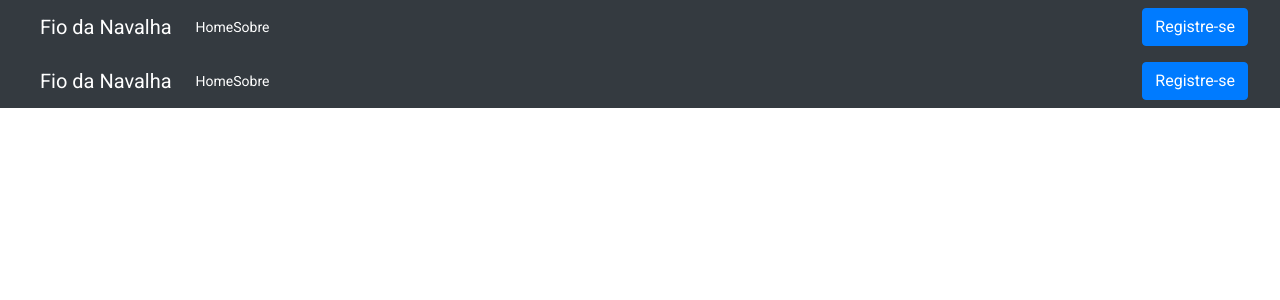
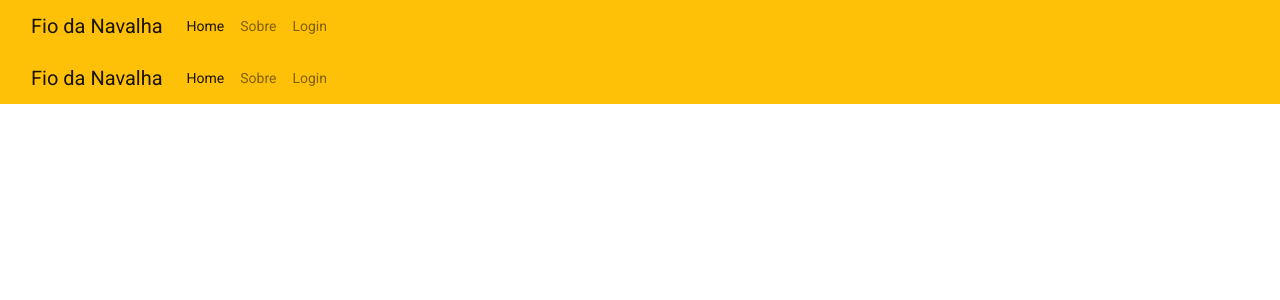
Before and after one commit to PedroCandiido/Front-FioDaNavalha-pt2, an Angular app: page /menu in a window 1280 px wide. Shown: the top 300 px of the page. Built offline with nearby package versions, Linux system fonts and the light colour scheme.

Commit message:
Alteração nav bar e build

```diff
--- a/src/app/menu/menu.component.html
+++ b/src/app/menu/menu.component.html
@@ -1,4 +1,5 @@
 
+<!--
 <nav class="navbar navbar-expand-lg navbar-light bg-light navbar-dark bg-dark" >
     <a routerLink="/home" routerLinkActive="selected" class="navbar-brand mx-4">Fio da Navalha</a>
     <div class="collapse navbar-collapse " id="navbarSupportedContent">
@@ -15,3 +16,21 @@
         <a routerLink="/login" routerLinkActive="selected" class="btn btn-primary enable" tabindex="-1" role="button" aria-disabled="true" style="margin-right: 1em;">Registre-se</a>
     </div>
 </nav>
+-->
+<nav class="navbar navbar-expand-lg navbar-light bg-warning">
+    <div class="container-fluid">
+        <a href="#" class="navbar-brand">Fio da Navalha</a>
+        <button type="button" class="navbar-toggler" data-bs-toggle="collapse" data-bs-target="#navbarCollapse">
+            <span class="navbar-toggler-icon"></span>
+        </button>
+        <div class="collapse navbar-collapse" id="navbarCollapse">
+            <div class="navbar-nav">
+                <a routerLink="/home" routerLinkActive="selected" class="nav-item nav-link active">Home</a>
+                <a routerLink="/sobre" routerLinkActive="selected" class="nav-item nav-link">Sobre</a>
+            </div>
+            <div class="navbar-nav ms-auto">
+                <a routerLink="/login" routerLinkActive="selected" class="nav-item nav-link">Login</a>
+            </div>
+        </div>
+    </div>
+</nav>
```
Also changed, not shown: 3 other files (tests, documents, lock files or other folders).
